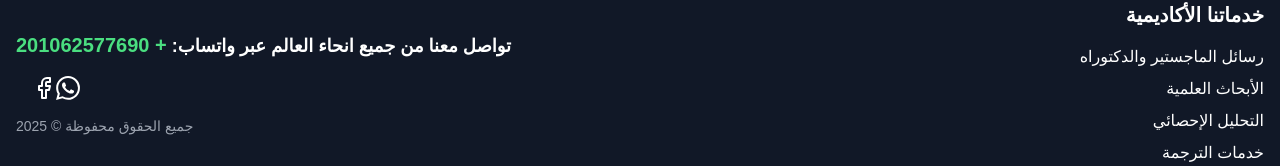
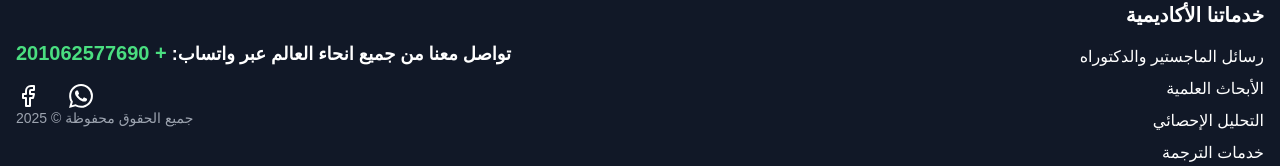
Before and after one commit to mammdoou/phdmasterhelp, a Next.js app: page / in a window 1280 px wide. Shown: the part 2409-2575 px from the top of the page. Built offline with nearby package versions, Linux system fonts and the light colour scheme.

Commit message:
Update footer.tsx

```diff
--- a/app/components/footer.tsx
+++ b/app/components/footer.tsx
@@ -19,7 +19,7 @@ export function Footer() {
             <p className="text-lg font-semibold mb-4">
               تواصل معنا من جميع انحاء العالم عبر واتساب: <span className="text-xl font-bold text-green-400">+ 201062577690</span>
             </p>
-            <div className="flex space-x-4 mb-4">
+            <div className="flex" style={{ gap: '1.8rem' }}> {/* زيادة المسافة بين الأيقونتين */}
               <a
                 href="https://wa.me/201062577690"
                 target="_blank"
```
